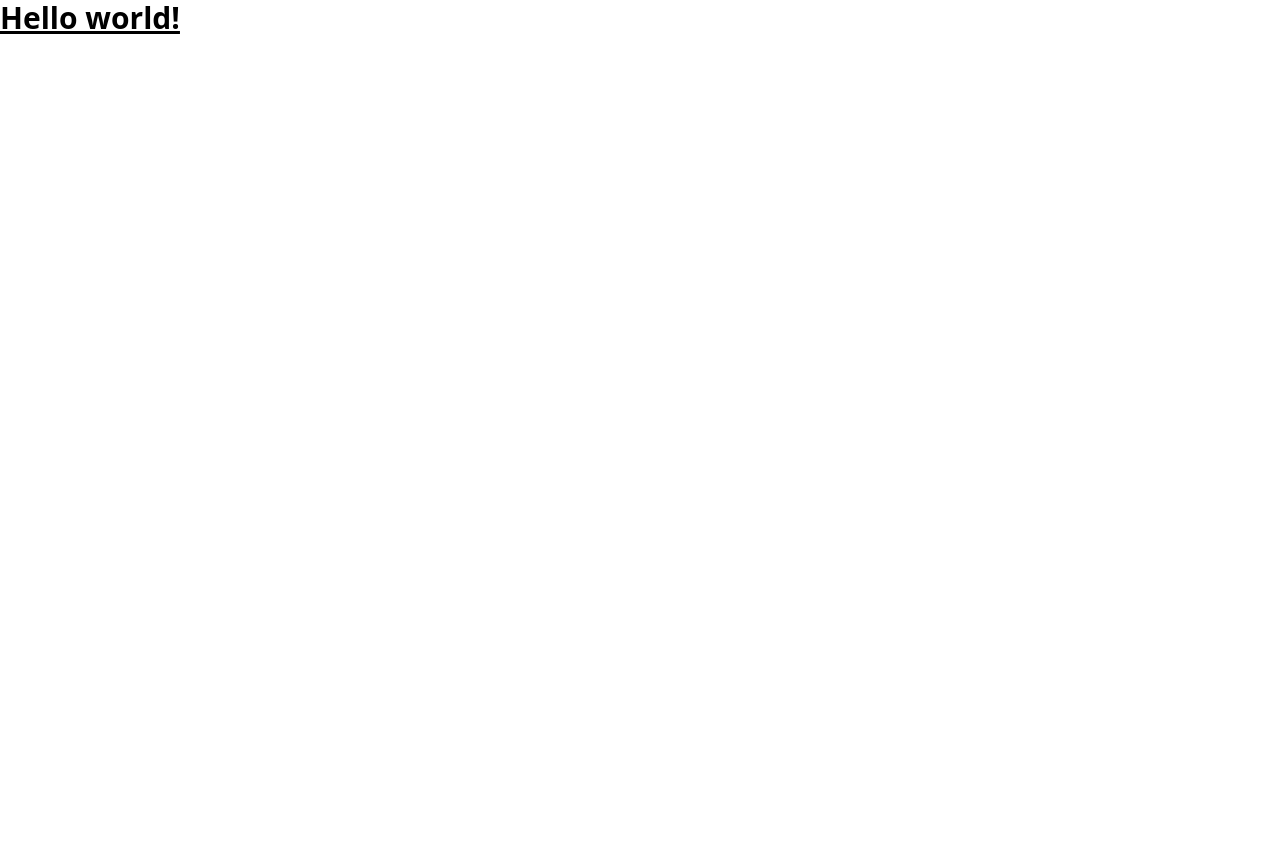
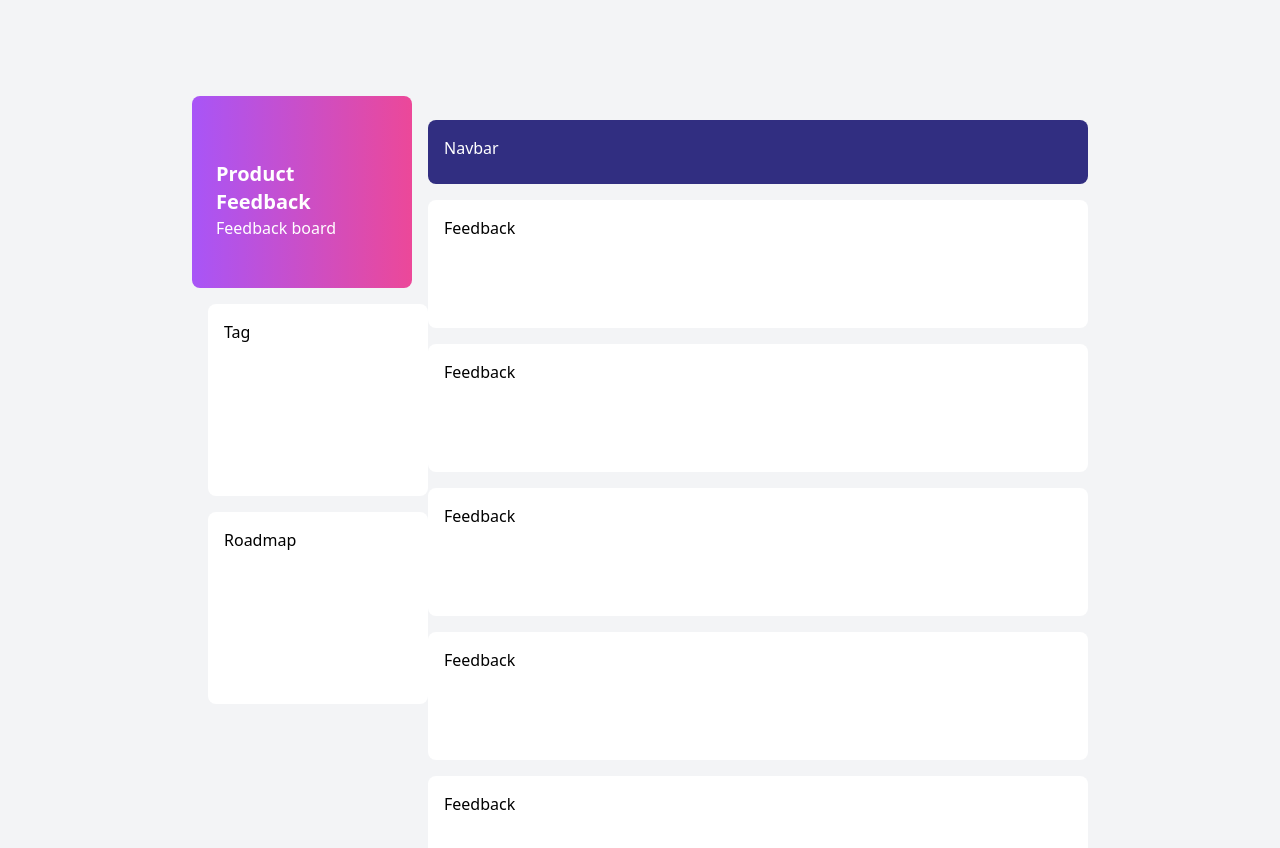
Before and after one commit to hbbolaji/product-feedback, a React (Create React App) app: page / in a window 1280 px wide. Shown: the top 848 px of the page. Before the commit the page ends 800 px from the top, so only its background shows below. Built offline with nearby package versions, Linux system fonts and the light colour scheme.

Commit message:
app layout

```diff
--- a/src/App.tsx
+++ b/src/App.tsx
@@ -1,10 +1,18 @@
 import React from "react";
+import { BrowserRouter as Router, Route, Routes } from "react-router-dom";
+import Feedback from "./pages/Feedback";
+import Home from "./pages/Home";
 
 function App() {
   return (
-    <div className="container">
-      <h1 className="text-3xl font-bold underline">Hello world!</h1>
-    </div>
+    <Router>
+      <div className="bg-gray-100 min-h-screen">
+        <Routes>
+          <Route index element={<Home />} />
+          <Route path="feedback/:id" element={<Feedback />} />
+        </Routes>
+      </div>
+    </Router>
   );
 }
 
--- /dev/null
+++ b/src/components/AppHeader.tsx
@@ -0,0 +1,12 @@
+import React from "react";
+
+const AppHeader = () => {
+  return (
+    <div className="w-full bg-gradient-to-r from-purple-500 to-pink-500 rounded-lg h-48 flex flex-col justify-end py-12 px-6">
+      <h4 className="text-white font-semibold text-xl">Product Feedback</h4>
+      <p className="text-white font-light">Feedback board</p>
+    </div>
+  );
+};
+
+export default AppHeader;
--- /dev/null
+++ b/src/components/FeedbackCard.tsx
@@ -0,0 +1,16 @@
+import React from "react";
+import { useNavigate } from "react-router-dom";
+
+const FeedbackCard = () => {
+  const navigate = useNavigate();
+  return (
+    <div
+      className="w-full h-32 rounded-lg p-4 bg-white hover:shadow cursor-pointer"
+      onClick={() => navigate("/feedback/1")}
+    >
+      <p>Feedback</p>
+    </div>
+  );
+};
+
+export default FeedbackCard;
--- /dev/null
+++ b/src/components/Navbar.tsx
@@ -0,0 +1,11 @@
+import React from "react";
+
+const Navbar = () => {
+  return (
+    <div className="w-full h-16 rounded-lg bg-indigo-900 p-4">
+      <div className="text-white">Navbar</div>
+    </div>
+  );
+};
+
+export default Navbar;
--- /dev/null
+++ b/src/components/Roadmap.tsx
@@ -0,0 +1,11 @@
+import React from "react";
+
+const Roadmap = () => {
+  return (
+    <div className="w-full h-48 rounded-lg bg-white p-4">
+      <div>Roadmap</div>
+    </div>
+  );
+};
+
+export default Roadmap;
--- /dev/null
+++ b/src/components/TagContainer.tsx
@@ -0,0 +1,11 @@
+import React from "react";
+
+const TagContainer = () => {
+  return (
+    <div className="w-full h-48 rounded-lg bg-white p-4">
+      <div>Tag</div>
+    </div>
+  );
+};
+
+export default TagContainer;
--- /dev/null
+++ b/src/pages/Feedback.tsx
@@ -0,0 +1,28 @@
+import React from "react";
+import { AiOutlineLeft } from "react-icons/ai";
+import { useNavigate } from "react-router-dom";
+
+import FeedbackCard from "../components/FeedbackCard";
+
+const Feedback = () => {
+  const navigate = useNavigate();
+  return (
+    <div className="2xl:mx-96 xl:mx-56 lg:mx-32 md:mx-12 py-24 space-y-4">
+      <div>
+        <p
+          className="text-gray-700 flex items-center space-x-1 cursor-pointer"
+          onClick={() => navigate("/")}
+        >
+          {" "}
+          <AiOutlineLeft />
+          <span>go back</span>
+        </p>
+      </div>
+      <FeedbackCard />
+      <div className="bg-white h-96 w-full rounded-lg p-4">Comments</div>
+      <div className="bg-white h-56 w-full rounded-lg p-4">Add comments</div>
+    </div>
+  );
+};
+
+export default Feedback;
--- /dev/null
+++ b/src/pages/Home.tsx
@@ -0,0 +1,30 @@
+import React from "react";
+import AppHeader from "../components/AppHeader";
+import FeedbackCard from "../components/FeedbackCard";
+import Navbar from "../components/Navbar";
+import Roadmap from "../components/Roadmap";
+import TagContainer from "../components/TagContainer";
+
+const Home = () => {
+  return (
+    <div className="2xl:mx-96 xl:mx-48 lg:mx-24 md:mx-6">
+      <div className="flex flex-col lg:flex-row py-24 space-y-6 lg:space-x-4">
+        <div className="w-full flex flex-row lg:flex-col space-x-4 lg:w-1/4 lg:space-y-4">
+          <AppHeader />
+          <TagContainer />
+          <Roadmap />
+        </div>
+        <div className="w-full lg:w-3/4 space-y-4">
+          <Navbar />
+          <div className="space-y-4">
+            {[1, 2, 3, 4, 5].map((num) => (
+              <FeedbackCard key={num} />
+            ))}
+          </div>
+        </div>
+      </div>
+    </div>
+  );
+};
+
+export default Home;
```
